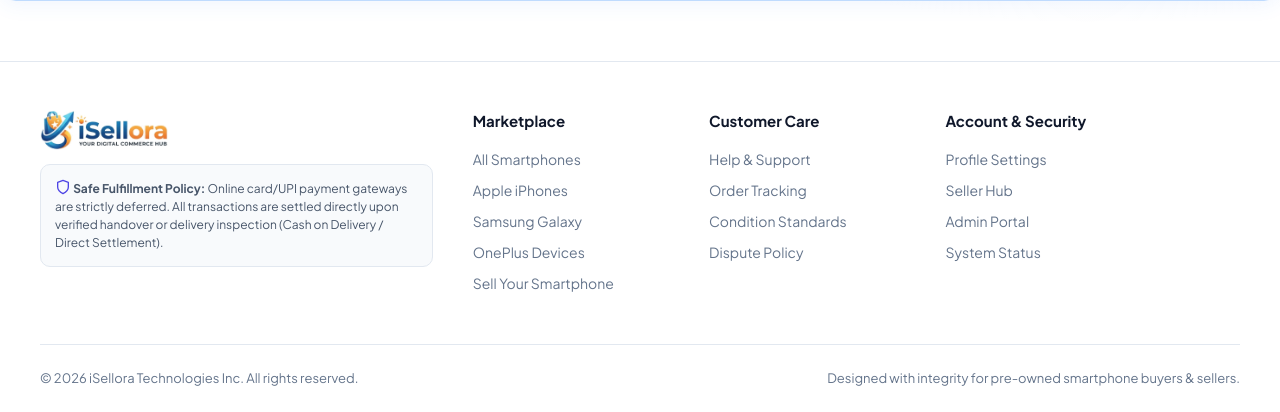
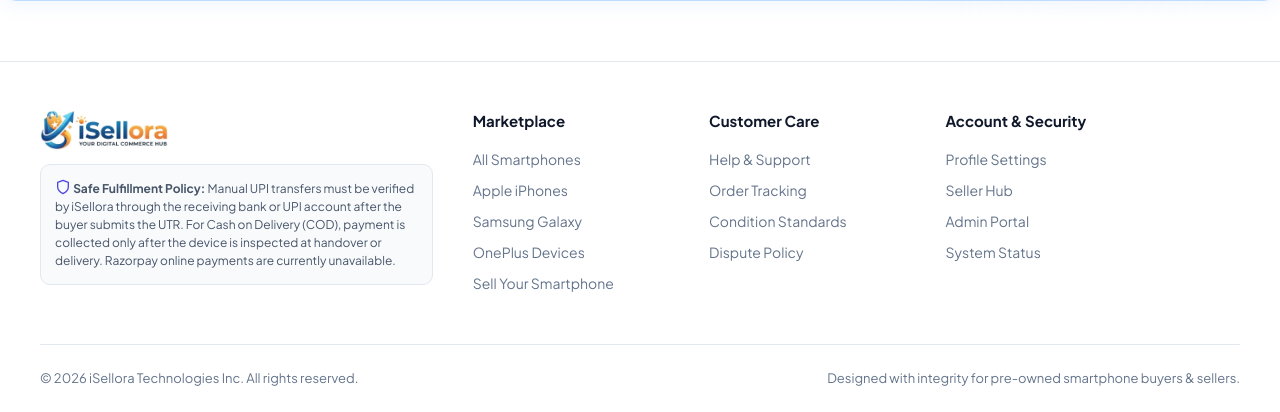
Before and after one commit to akashbaddur8-hue/isellora, a Flask app: page / in a window 1280 px wide. Shown: the part 1866-2278 px from the top of the page. Run offline with Flask 3, Linux system fonts and the light colour scheme; some libraries are stand-ins or nearby versions.

Commit message:
Clarify checkout payment availability and policy

```diff
--- a/backend/templates/base.html
+++ b/backend/templates/base.html
@@ -783,7 +783,7 @@
                             </svg>
                             Safe Fulfillment Policy:
                         </strong>
-                        Online card/UPI payment gateways are strictly deferred. All transactions are settled directly upon verified handover or delivery inspection (Cash on Delivery / Direct Settlement).
+                        Manual UPI transfers must be verified by iSellora through the receiving bank or UPI account after the buyer submits the UTR. For Cash on Delivery (COD), payment is collected only after the device is inspected at handover or delivery. Razorpay online payments are currently unavailable.
                     </div>
                 </div>
 
--- a/backend/templates/checkout.html
+++ b/backend/templates/checkout.html
@@ -257,7 +257,7 @@
                         <label class="delivery-option-box {% if razorpay_configured %}active{% endif %}" id="optRazorpay" style="{% if not razorpay_configured %}opacity: 0.65; cursor: not-allowed;{% endif %}">
                             <input type="radio" name="payment_method" value="razorpay" {% if razorpay_configured %}checked{% else %}disabled{% endif %} onchange="togglePaymentMode(this.value)">
                             <strong>Pay Online (Razorpay)</strong>
-                            <small>{% if razorpay_configured %}UPI, Credit/Debit Cards, NetBanking{% else %}Pending keys in backend/.env{% endif %}</small>
+                            <small>{% if razorpay_configured %}UPI, Credit/Debit Cards, NetBanking{% else %}Currently unavailable - Coming soon{% endif %}</small>
                         </label>
                         <label class="delivery-option-box" id="optUpi">
                             <input type="radio" name="payment_method" value="upi" onchange="togglePaymentMode(this.value)">
```
